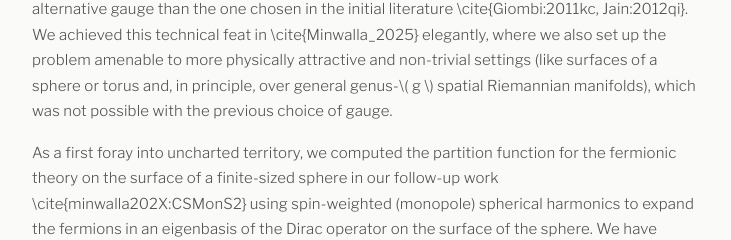
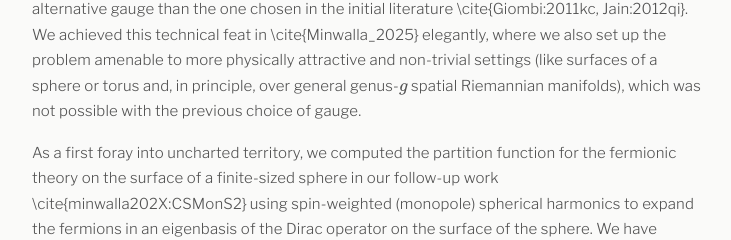
Before and after one commit to vatsal1005/vatsal1005.github.io, a plain HTML site: page research.html in a window 1280 px wide. Shown: the part 502-742 px from the top of the page, 272-1003 px from the left. Drawn offline with nearby package versions, Linux system fonts and the light colour scheme.

Commit message:
enable latex

```diff
--- a/research.html
+++ b/research.html
@@ -1,6 +1,7 @@
 <!DOCTYPE html>
 <html lang="en">
 <head>
+    <script id="MathJax-script" async src="https://cdn.jsdelivr.net/npm/mathjax@3/es5/tex-mml-chtml.js"></script>
     <meta charset="UTF-8">
     <meta name="viewport" content="width=device-width, initial-scale=1.0">
     <title>Research interests – Vatsal</title>
```
